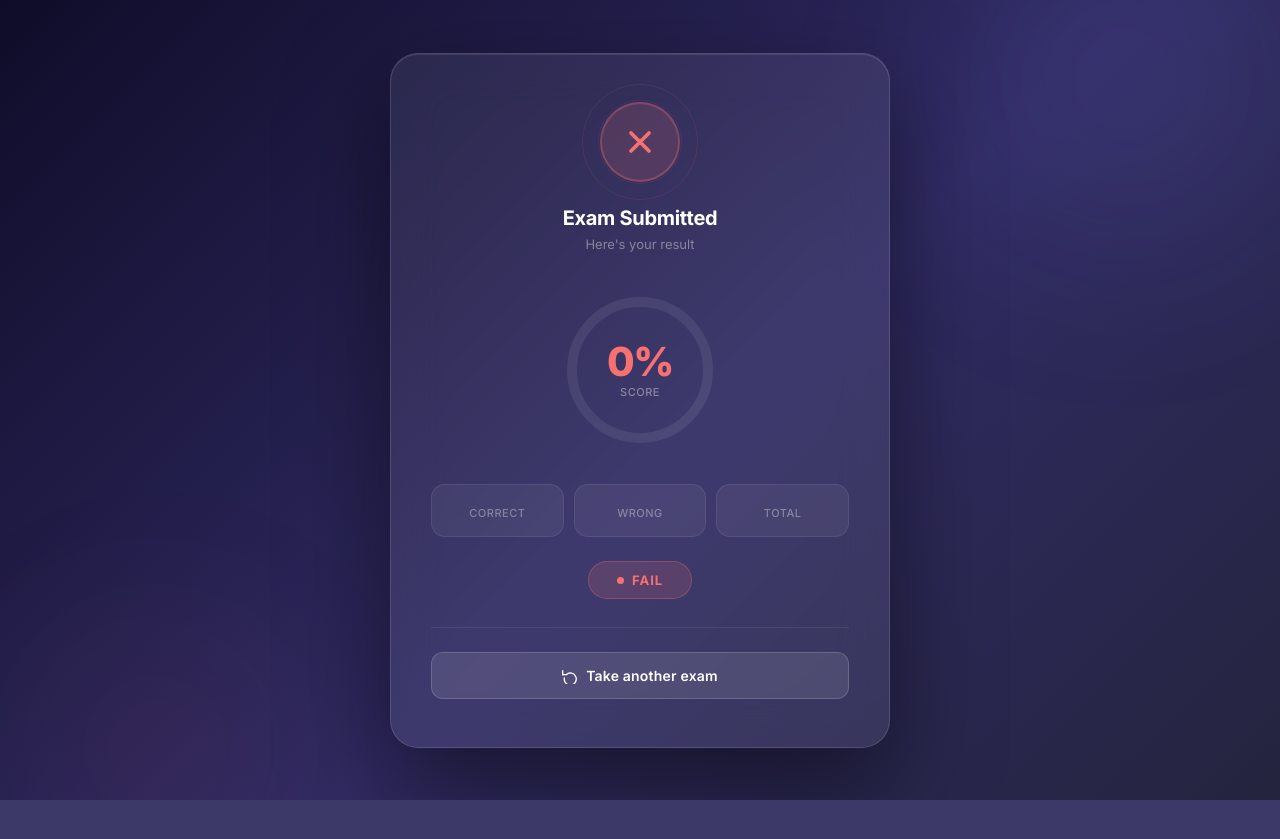
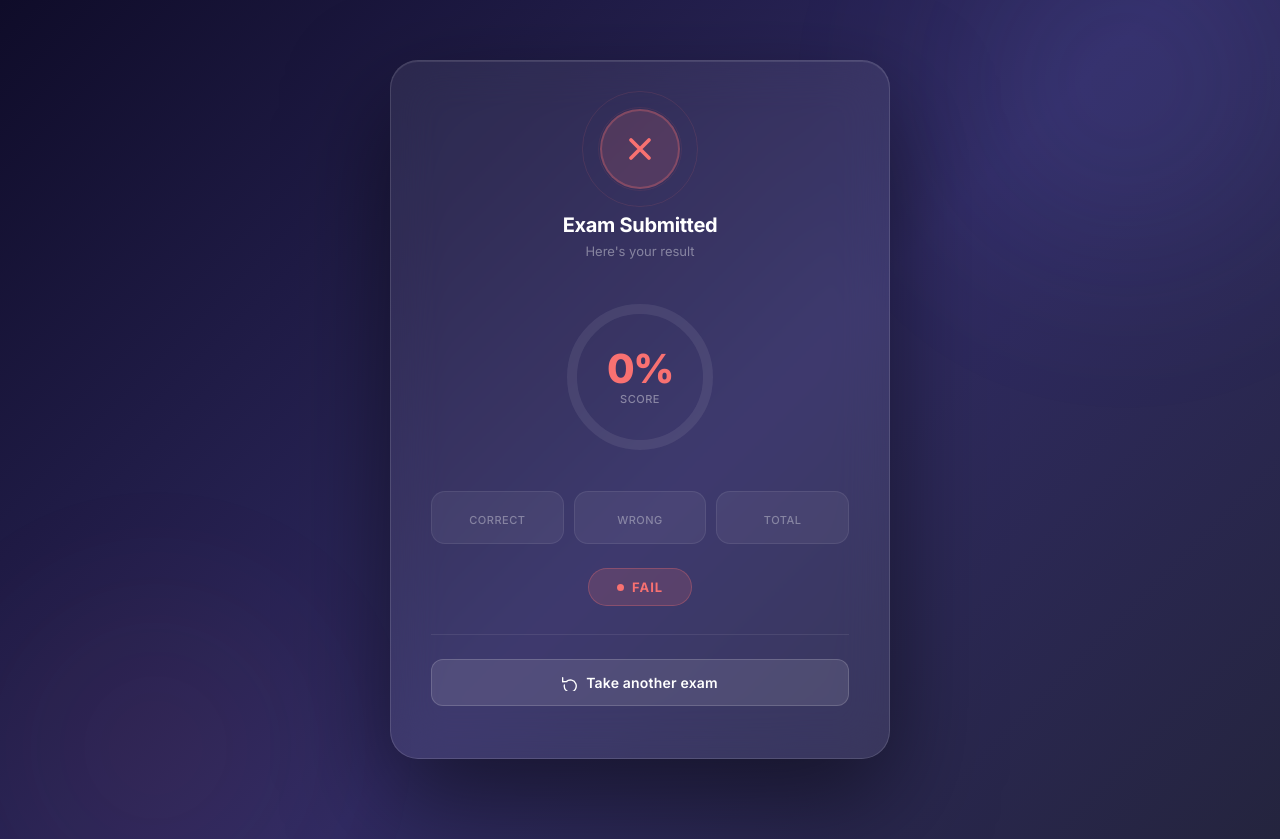
Before and after one commit to KHITOLIA/mock_test, a Flask app: template templates/result.html in a window 1280 px wide. Before the commit the page ends 800 px from the top, so only its background shows below. Run offline with Flask 3, Linux system fonts and the light colour scheme; the template is opened without the code that fills it, so the values that code supplies are empty; parts of the project's set-up code (start-up, migrations or seed data) failed here and were passed over.

Commit message:
Update result.html

```diff
--- a/templates/result.html
+++ b/templates/result.html
@@ -12,11 +12,12 @@
     min-height: 100vh;
     font-family: 'Inter', sans-serif;
     display: flex;
-    align-items: center;
+    align-items: flex-start;
     justify-content: center;
-    padding: 24px;
+    padding: 60px 24px 80px;
     position: relative;
-    overflow: hidden;
+    overflow-x: hidden;
+    overflow-y: auto;
   }
 
   /* Dynamic background — toggled by class on <body> */
@@ -66,7 +67,7 @@
     -webkit-backdrop-filter: blur(24px);
     border: 1px solid rgba(255,255,255,0.13);
     border-radius: 28px;
-    padding: 48px 40px;
+    padding: 48px 40px 52px;
     box-shadow: 0 40px 100px rgba(0,0,0,0.5), inset 0 1px 0 rgba(255,255,255,0.1);
     text-align: center;
     animation: card-in 0.75s cubic-bezier(0.16,1,0.3,1) both;
```
